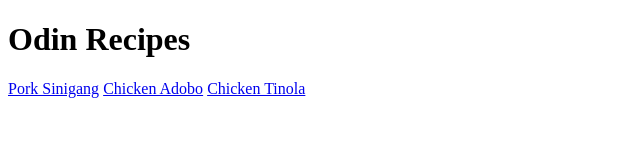
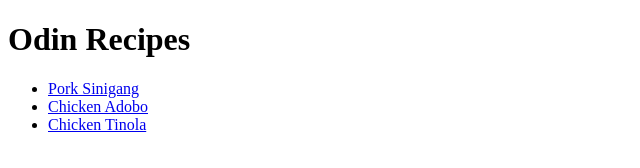
Before and after one commit to EarlAlexus/odin_recipes, a plain HTML site: page index.html in a window 1280 px wide. Shown: the whole page, without its empty margins (0-640 px from the left). Drawn offline with Linux system fonts and the light colour scheme.

Commit message:
Convert recipe links to unordered list

```diff
--- a/index.html
+++ b/index.html
@@ -9,9 +9,12 @@
 
 <body>
     <h1>Odin Recipes</h1>
-    <a href="./recipes/sinigang.html">Pork Sinigang</a>
-    <a href="./recipes/adobo.html">Chicken Adobo</a>
-    <a href="./recipes/tinola.html">Chicken Tinola</a>
+    <ul>
+        <li><a href="./recipes/sinigang.html">Pork Sinigang</a></li>
+        <li><a href="./recipes/adobo.html">Chicken Adobo</a></li>
+        <li><a href="./recipes/tinola.html">Chicken Tinola</a></li>
+    </ul>
+
 </body>
 
 </html>
```
